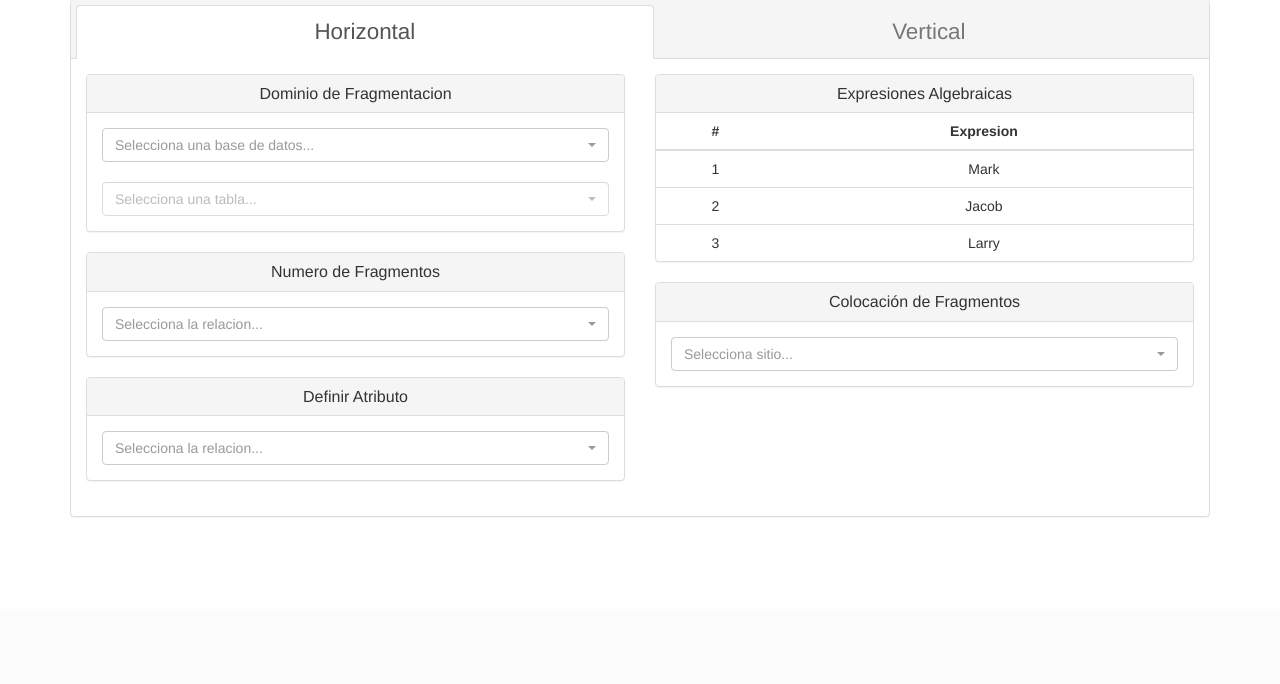
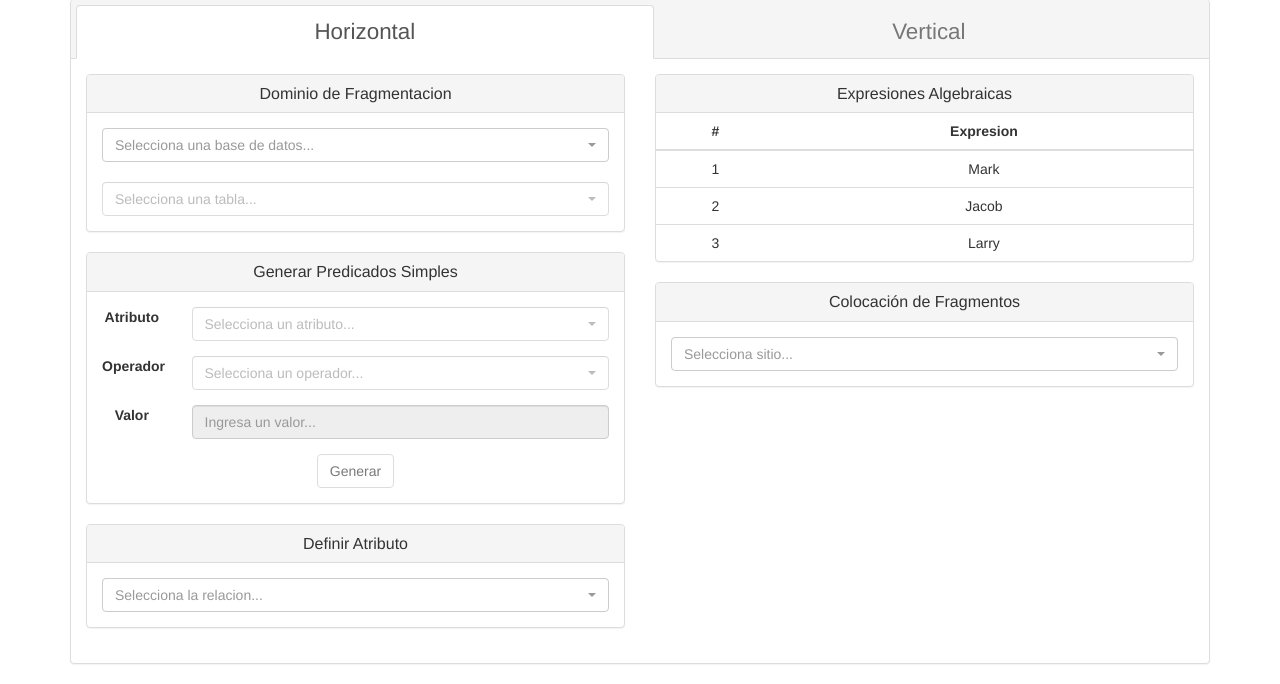
Before and after one commit to mozky/p3_ddb, a PHP site: page /fragmentacion.html in a window 1280 px wide. Shown: the part 191-875 px from the top of the page. Before the commit the page ends 708 px from the top, so only its background shows below. Run offline with PHP 8.4, Linux system fonts and the light colour scheme.

Commit message:
Atributo & number selector
- Agregada la funcionalidad de seleccionar un atributo según la tabla,
llenando una tabla en el primer panel, ademas llena el dropdown del
siguiente panel.
- Agregado también un selector para números, todavía no funciona con el
backend.

```diff
--- a/fragmentacion.html
+++ b/fragmentacion.html
@@ -75,27 +75,51 @@
                           <div class="panel-body">
                             <div class="row">
                               <div class="col-sm-12">
-                                <select class="form-control selectpicker" id="h_drop_BD" onchange="loadTables(this, 'h')" title="Selecciona una base de datos..."></select>
+                                <select class="form-control selectpicker" id="h_drop_BD" onchange="loadTables(this, 'h')" title="Selecciona una base de datos..." disabled></select>
                               </div>
                             </div>
                             <br />
                             <div class="row">
                               <div class="col-sm-12">
-                                <select class="form-control selectpicker" id="h_drop_T" title="Selecciona una tabla..." disabled></select>
+                                <select class="form-control selectpicker" id="h_drop_T" onchange="loadAtributes(this, 'h')" title="Selecciona una tabla..." disabled></select>
                               </div>
                             </div>
                           </div>
-                          <table id="v_tabla_bd" class="table hidden">
+                          <table id="h_tabla_bd" class="table hidden">
                           </table>
                         </div>
                       </div>
                       <div class="col-sm-12">
                         <div class="panel panel-default">
                           <div class="panel-heading">
-                            <h3 class="panel-title">Numero de Fragmentos</h3>
+                            <h3 class="panel-title">Generar Predicados Simples</h3>
                           </div>
                           <div class="panel-body">
-                            <select class="form-control selectpicker" title="Selecciona la relacion..."></select>
+                            <div class="row">
+                              <div class="col-sm-12">
+                                <form>
+                                  <div class="row form-group">
+                                    <label for="h_drop_A" class="col-sm-2 control-label">Atributo</label>
+                                    <div class="col-sm-10">
+                                      <select id="h_drop_A" class="form-control selectpicker" title="Selecciona un atributo..." disabled></select>
+                                    </div>
+                                  </div>
+                                  <div class="row form-group">
+                                    <label for="h_operador" class="col-sm-2 control-label">Operador</label>
+                                    <div class="col-sm-10">
+                                      <select id="h_operador" class="form-control selectpicker" title="Selecciona un operador..." disabled></select>
+                                    </div>
+                                  </div>
+                                  <div class="row form-group">
+                                    <label for="valor" class="col-sm-2 control-label">Valor</label>
+                                    <div class="col-sm-10">
+                                      <input type="text" class="form-control" id="valor" placeholder="Ingresa un valor..." disabled>
+                                    </div>
+                                  </div>
+                                  <button class="btn btn-default" disabled>Generar</button>
+                                </form>
+                              </div>
+                            </div>
                           </div>
                         </div>
                       </div>
@@ -169,16 +193,18 @@
                           <div class="panel-body">
                             <div class="row">
                               <div class="col-sm-12">
-                                <select class="form-control selectpicker" id="v_drop_BD" onchange="loadTables(this, 'v')" title="Selecciona una base de datos..."></select>
+                                <select class="form-control selectpicker" id="v_drop_BD" onchange="loadTables(this, 'v')" title="Selecciona una base de datos..." disabled></select>
                               </div>
                             </div>
                             <br />
                             <div class="row">
                               <div class="col-sm-12">
-                                <select class="form-control selectpicker" id="v_drop_T" title="Selecciona una tabla..." disabled></select>
+                                <select class="form-control selectpicker" id="v_drop_T" onchange="loadAtributes(this, 'v')" title="Selecciona una tabla..." disabled></select>
                               </div>
                             </div>
                           </div>
+                          <table id="v_tabla_bd" class="table hidden">
+                          </table>
                         </div>
                       </div>
                       <div class="col-sm-12">
@@ -187,7 +213,19 @@
                             <h3 class="panel-title">Numero de Fragmentos</h3>
                           </div>
                           <div class="panel-body">
-                            <select class="form-control selectpicker" title="Selecciona la relacion..."></select>
+                            <div class="row">
+                              <div class="col-sm-12">
+                                <div class="input-group number-spinner">
+                                  <span class="input-group-btn data-dwn">
+                                    <button class="btn btn-default btn-info" data-dir="dwn"><span class="glyphicon glyphicon-minus"></span></button>
+                                  </span>
+                                  <input type="text" class="form-control text-center" value="1" min="1" max="10">
+                                  <span class="input-group-btn data-up">
+                                    <button class="btn btn-default btn-info" data-dir="up"><span class="glyphicon glyphicon-plus"></span></button>
+                                  </span>
+                                </div>
+                              </div>
+                            </div>
                           </div>
                         </div>
                       </div>
@@ -197,7 +235,7 @@
                             <h3 class="panel-title">Definir Atributo</h3>
                           </div>
                           <div class="panel-body">
-                            <select class="form-control selectpicker" title="Selecciona la relacion..."></select>
+                            <select class="form-control selectpicker" id="v_drop_A" title="Selecciona atributos..." multiple disabled></select>
                           </div>
                         </div>
                       </div>
@@ -265,6 +303,7 @@
   <script type="text/javascript" src="js/jquery-3.1.1.min.js"></script>
   <script type="text/javascript" src="js/bootstrap.min.js"></script>
   <script type="text/javascript" src="js/bootstrap-select.min.js"></script>
+  <script type="text/javascript" src="js/number-selector.js"></script>
   <script type="text/javascript" src="js/script.js"></script>
 
 </body>
--- a/php/listar_tablas.php
+++ b/php/drop_bases.php
@@ -1,17 +1,13 @@
 <?php
-  function listar_tablas(){
+  function drop_bases(){
     include "conexion_servidor.php";
-  	$basedatos = $_POST["basedatos"];
     $tables = "";
-  	$sql = "USE $basedatos";
-  	$conn->query($sql);
-    $sql = "SHOW TABLES";
+    $sql = "SHOW DATABASES";
     foreach ($conn->query($sql) as $row){
       $tables .= "<option value='$row[0]'>".$row[0]."</option>";
     }
-    $tables .= "</tbody>";
     echo $tables;
     $conn = null;
   }
-  listar_tablas();
+  drop_bases();
 ?>
--- a/php/listar_bases_datos.php
+++ b/php/drop_tablas.php
@@ -1,13 +1,16 @@
 <?php
-  function listar_bases(){
+  function drop_tablas(){
     include "conexion_servidor.php";
+  	$basedatos = $_POST["basedatos"];
     $tables = "";
-    $sql = "SHOW DATABASES";
+  	$sql = "USE $basedatos";
+  	$conn->query($sql);
+    $sql = "SHOW TABLES";
     foreach ($conn->query($sql) as $row){
       $tables .= "<option value='$row[0]'>".$row[0]."</option>";
     }
     echo $tables;
     $conn = null;
   }
-  listar_bases();
+  drop_tablas();
 ?>
```
Also changed, not shown: js/number-selector.js (added, +30 -0 lines), js/script.js (+43 -6 lines), php/drop_atributos.php (added, +17 -0 lines), php/tabla_atributos.php (added, +34 -0 lines).
